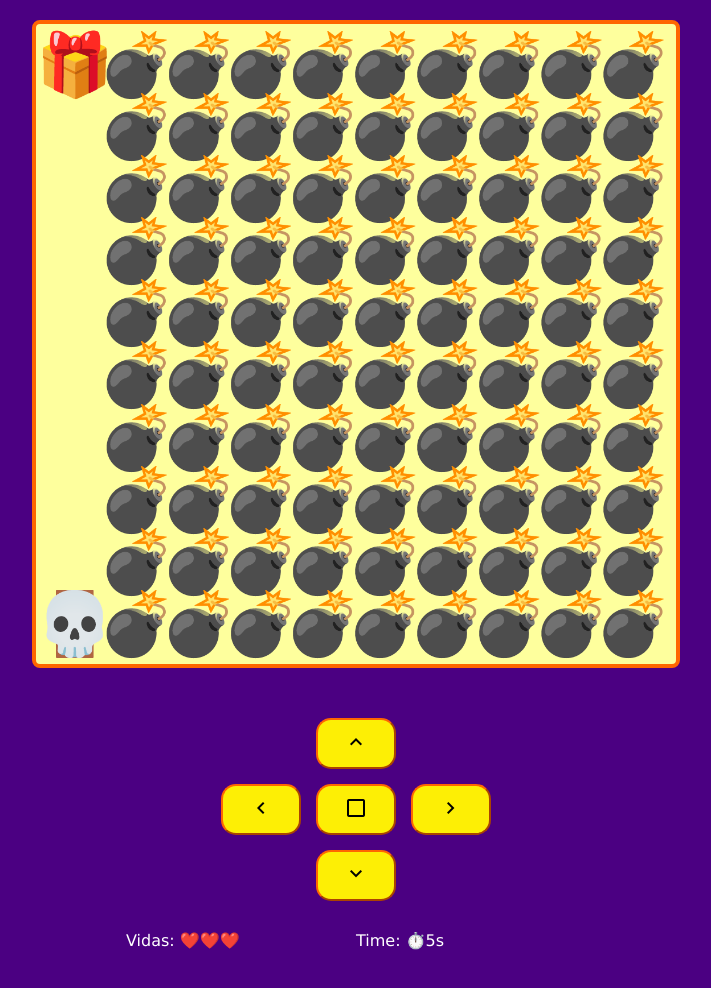
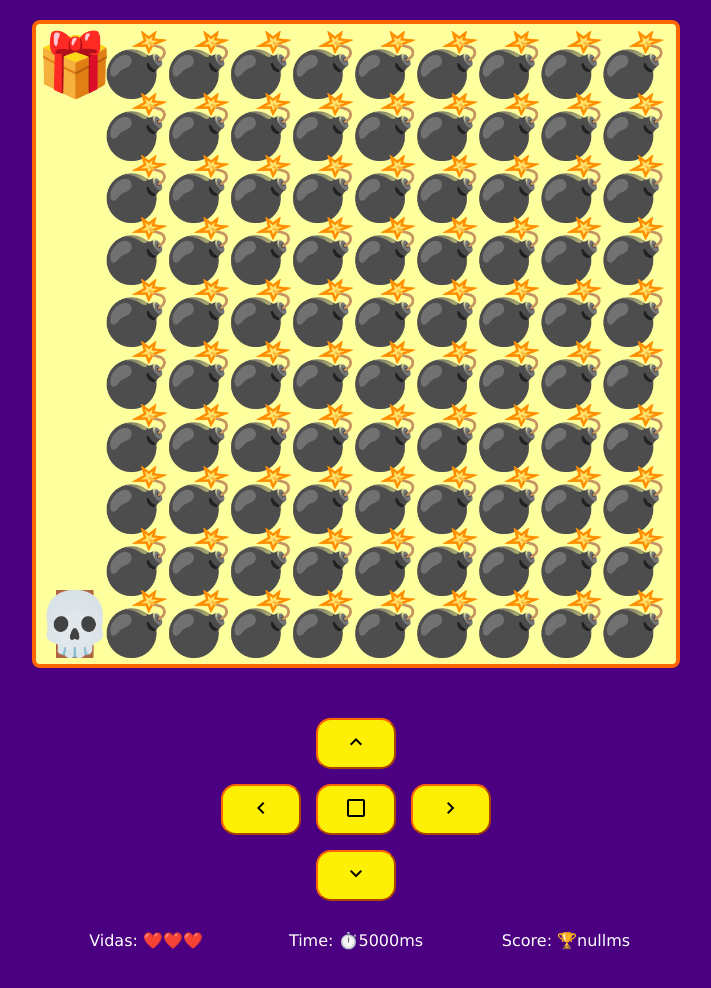
Before and after one commit to yesiddn/game-js, a plain HTML site: page index.html in a window 1280 px wide. Shown: the whole page, without its empty margins (284-995 px from the left). Before the commit the page ends 950 px from the top, so only its background shows below. Drawn offline with nearby package versions, Linux system fonts and the light colour scheme.

Commit message:
Add sistema de recods con localStorage

```diff
--- a/game.js
+++ b/game.js
@@ -5,6 +5,8 @@ const btnArrowLeft = document.querySelector('#left');
 const btnArrowRight = document.querySelector('#right');
 const spanLives = document.querySelector('#lives');
 const spanTime = document.querySelector('#time');
+const spanScore = document.querySelector('#score');
+const pResult = document.querySelector('#result');
 
 // const ctx = canvas.getContext('2d');
 const game = canvas.getContext('2d');
@@ -64,6 +66,7 @@ function startGame() {
   if (!timeStart) {
     timeStart = Date.now();
     timeInterval = setInterval(showTime, 100);
+    showScore();
   }
 
   // // dibujar la matriz
@@ -173,6 +176,17 @@ function levelFail() {
 function gameWin() {
   console.log('You Win!');
   clearInterval(timeInterval);
+  timePlayer = Date.now() - timeStart;
+
+  const recordTime = localStorage.getItem('recordTime');
+  console.log({ recordTime, timePlayer });
+
+  if (recordTime == undefined || timePlayer < recordTime) {
+    localStorage.setItem('recordTime', timePlayer);
+    pResult.innerText = `New Record: ${timePlayer} ms ✨`;
+  } else {
+    pResult.innerText = `No superaste el record 😢`;
+  }
 }
 
 function showLives() {
@@ -191,7 +205,11 @@ function showLives() {
 }
 
 function showTime() {
-  spanTime.innerText = (Date.now() - timeStart) / 1000 + 's';
+  spanTime.innerText = Date.now() - timeStart + 'ms';
+}
+
+function showScore() {
+  spanScore.innerText = localStorage.getItem('recordTime') + 'ms';
 }
 
 function moveByKey(event) {
--- a/index.html
+++ b/index.html
@@ -52,7 +52,8 @@
   <div class="messages">
     <p>Vidas: <span id="lives"></span></p>
     <p>Time: ⏱️<span id="time"></span></p>
-  </div>
+    <p>Score: 🏆<span id="score"></span></p>
+    <p id="result"></p>
   </div>
 
   <script src="./maps.js"></script>
--- a/styles.css
+++ b/styles.css
@@ -68,13 +68,15 @@ button {
 /* MESSAGES */
 .messages {
   display: flex;
-  width: 75%;
-  margin: 0 auto;
-  max-width: 460px;
+  width: 50%;
+  justify-content: space-evenly;
+  flex-wrap: wrap;
+  margin: 0 auto 50px;
 }
 
 p {
   display: block;
   margin: 0;
-  width: 100%;
+  min-width: 200px;
+  text-align: center;
 }
```
